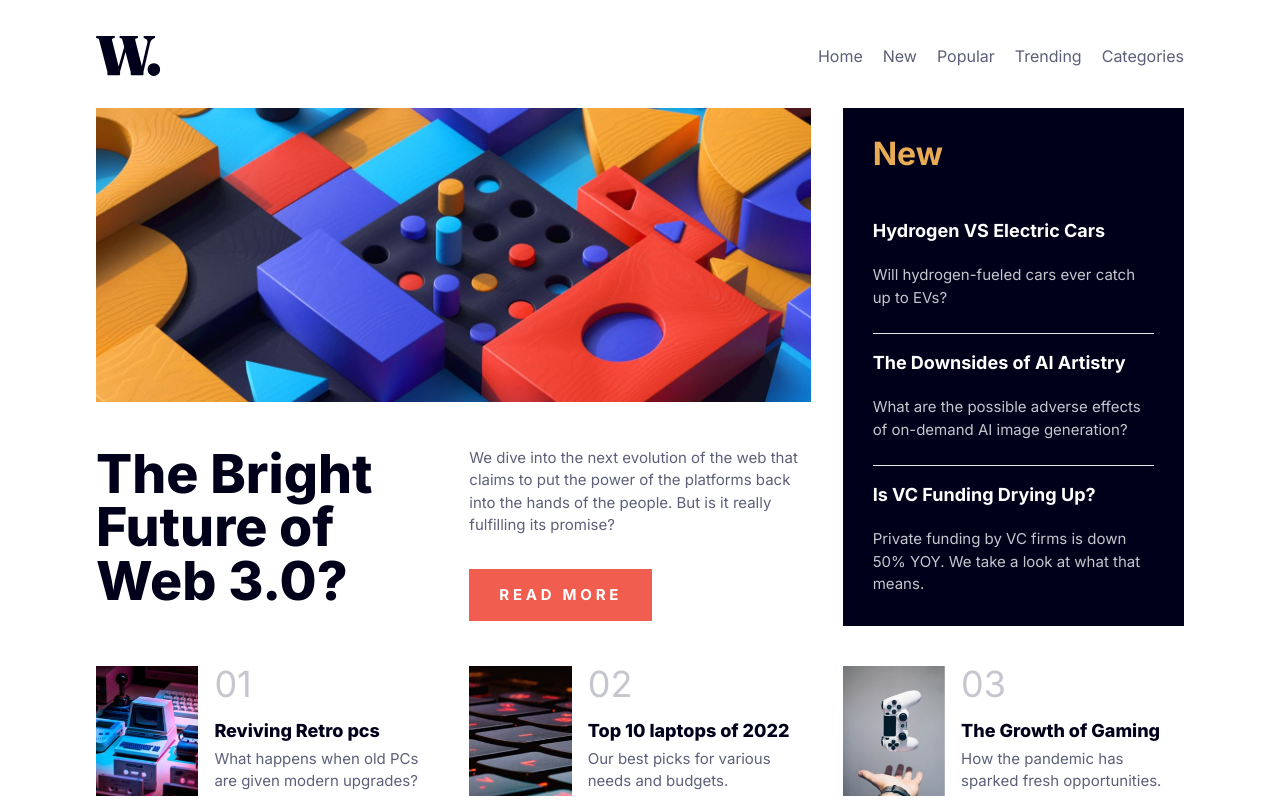
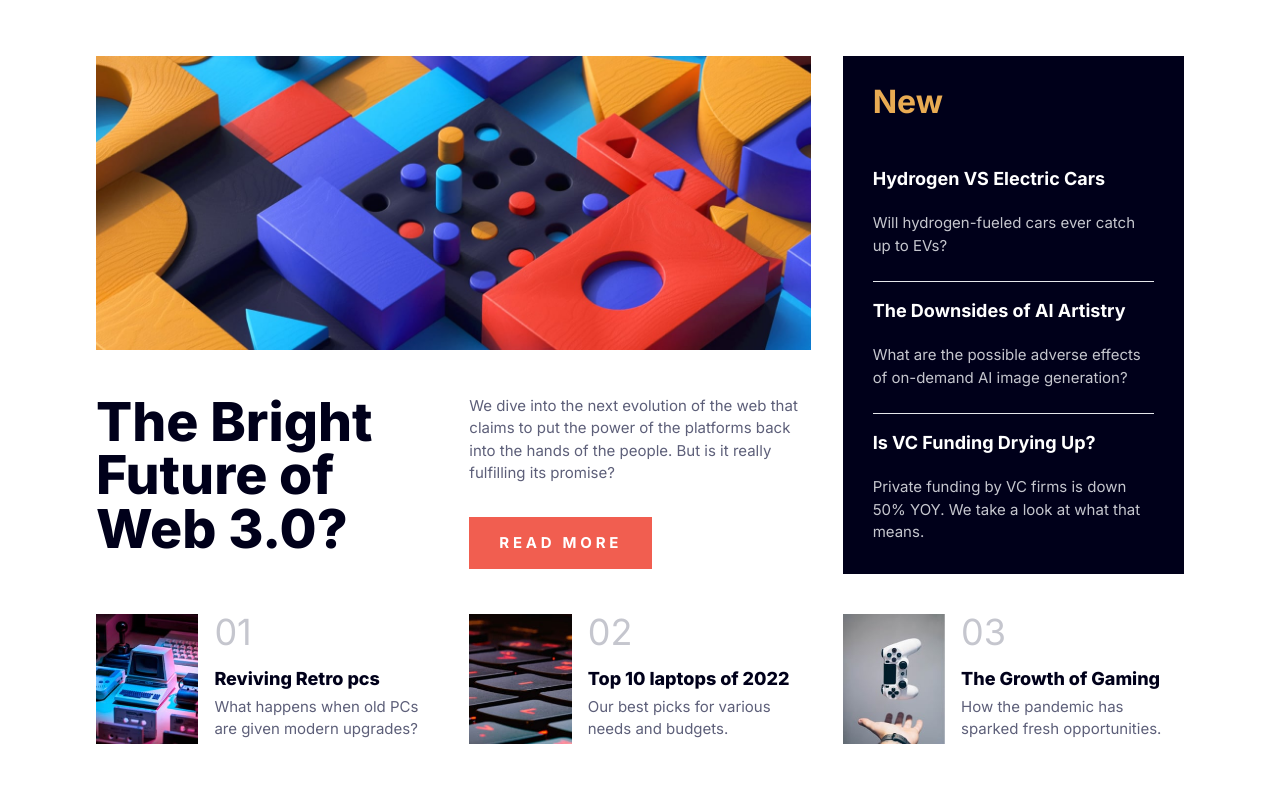
Before and after one commit to sphnikola/news-homepage, a React (Vite) app: page / in a window 1280 px wide. Built offline with nearby package versions, Linux system fonts and the light colour scheme.

Commit message:
remove navbar

```diff
--- a/src/Navbar.jsx
+++ b/src/Navbar.jsx
@@ -1,59 +1,3 @@
-import logo from "./assets/images/logo.svg";
-import ham from "./assets/images/icon-menu.svg";
-
 export function Navbar() {
-  return (
-    <div className="mx-4 py-8">
-      <div className="flex justify-between items-center">
-        <img className="" src={logo} />
-        <button className="lg:hidden">
-          <img src={ham} />
-        </button>
-        <div className="hidden lg:block">
-          <ul className="flex gap-x-5 text-light-gray">
-            <li>
-              <a
-                className=" hover:text-light-pink focus:text-light-pink"
-                href="#"
-              >
-                Home
-              </a>
-            </li>
-            <li>
-              <a
-                className=" hover:text-light-pink focus:text-light-pink"
-                href="#"
-              >
-                New
-              </a>
-            </li>
-            <li>
-              <a
-                className=" hover:text-light-pink focus:text-light-pink"
-                href="#"
-              >
-                Popular
-              </a>
-            </li>
-            <li>
-              <a
-                className=" hover:text-light-pink focus:text-light-pink"
-                href="#"
-              >
-                Trending
-              </a>
-            </li>
-            <li>
-              <a
-                className=" hover:text-light-pink focus:text-light-pink"
-                href="#"
-              >
-                Categories
-              </a>
-            </li>
-          </ul>
-        </div>
-      </div>
-    </div>
-  );
+  return <></>;
 }
```
